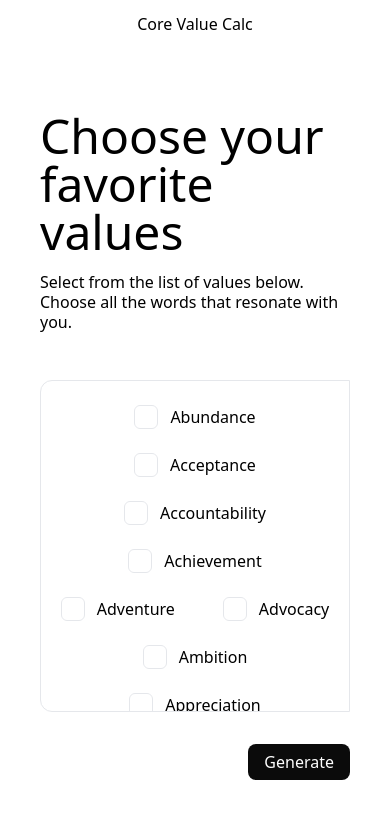
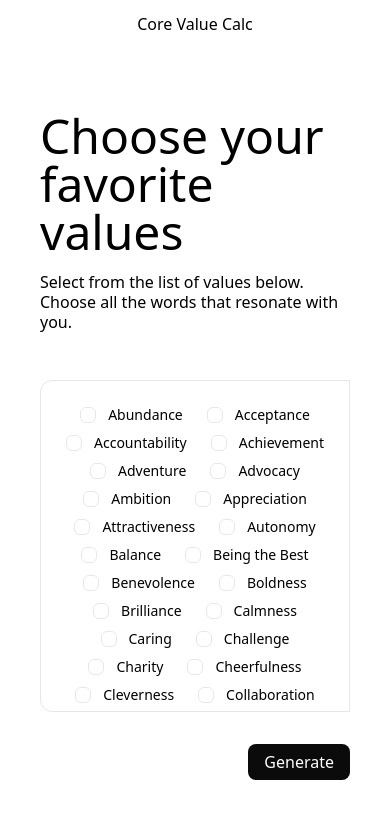
Before and after one commit to davidwrossiter/personal-values-client, a React (Vite) app: page / in a window 390 px wide. Shown: the top 818 px of the page. Built offline with nearby package versions, Linux system fonts and the light colour scheme.

Commit message:
adjust sizing for mobile

```diff
--- a/src/atoms/CheckBox.tsx
+++ b/src/atoms/CheckBox.tsx
@@ -14,8 +14,8 @@ function CheckBox({ title, isChecked, onToggle }: CheckBoxProps) {
           checked={isChecked}
           onChange={onToggle}
         />
-        <span className="border h-6 w-6 inline-block rounded-md peer-checked:bg-black peer-checked:border-transparent flex-shrink-0 mr-3"></span>
-        <span>{title}</span>
+        <span className="border h-4 w-4 sm:h-6 sm:w-6 inline-block rounded-md peer-checked:bg-black peer-checked:border-transparent flex-shrink-0 mr-3"></span>
+        <span className="text-sm sm:text-base">{title}</span>
       </label>
     </div>
   );
--- a/src/blocks/CheckBoxContainer.tsx
+++ b/src/blocks/CheckBoxContainer.tsx
@@ -138,7 +138,7 @@ function CheckBoxContainer({ checkedItems, setCheckedItems }: any) {
   };
   return (
     <div className="flex-grow overflow-y-auto border mt-12 px-4 py-6 rounded-l-xl">
-      <div className="flex flex-row justify-center flex-wrap gap-x-12 gap-y-6">
+      <div className="flex flex-row justify-center sm:justify-center flex-wrap gap-x-6 gap-y-2 sm:gap-x-12 sm:gap-y-6">
         {values.map((value, index) => (
           <CheckBox
             key={index}
```
